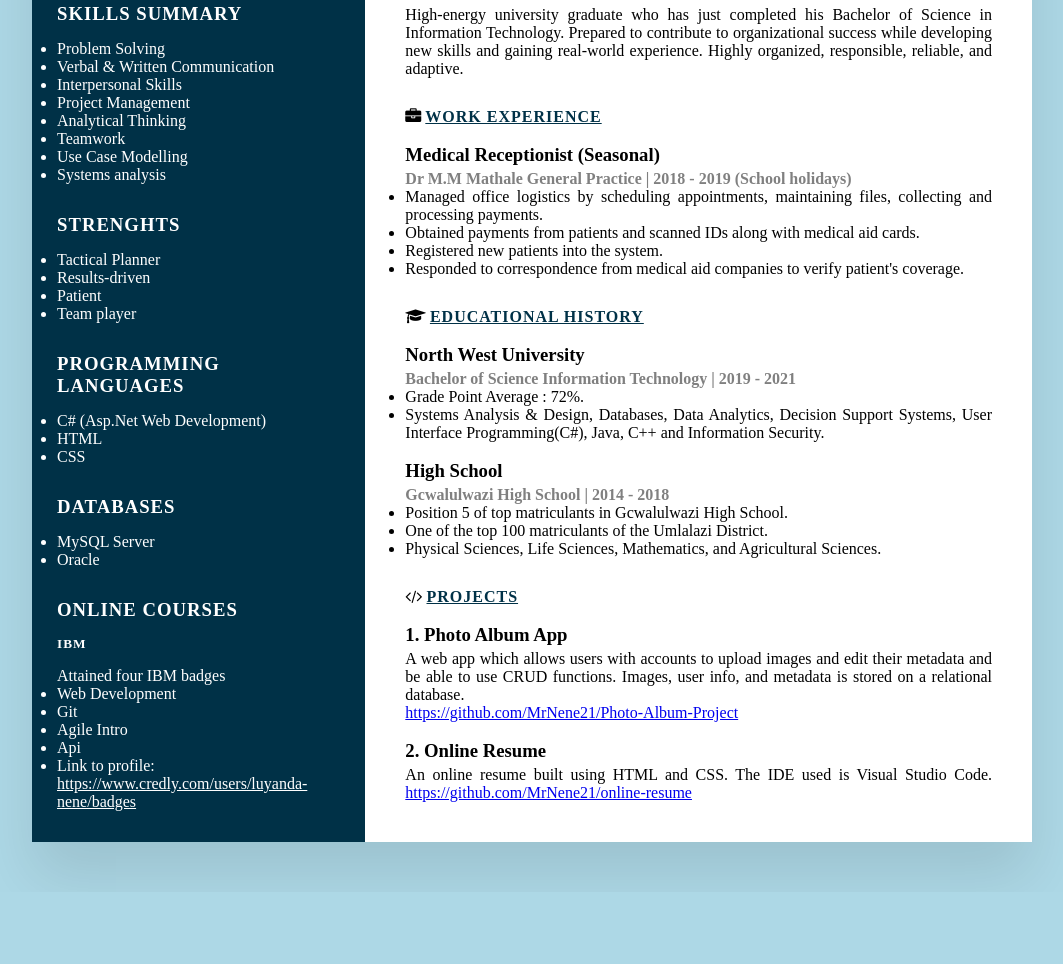
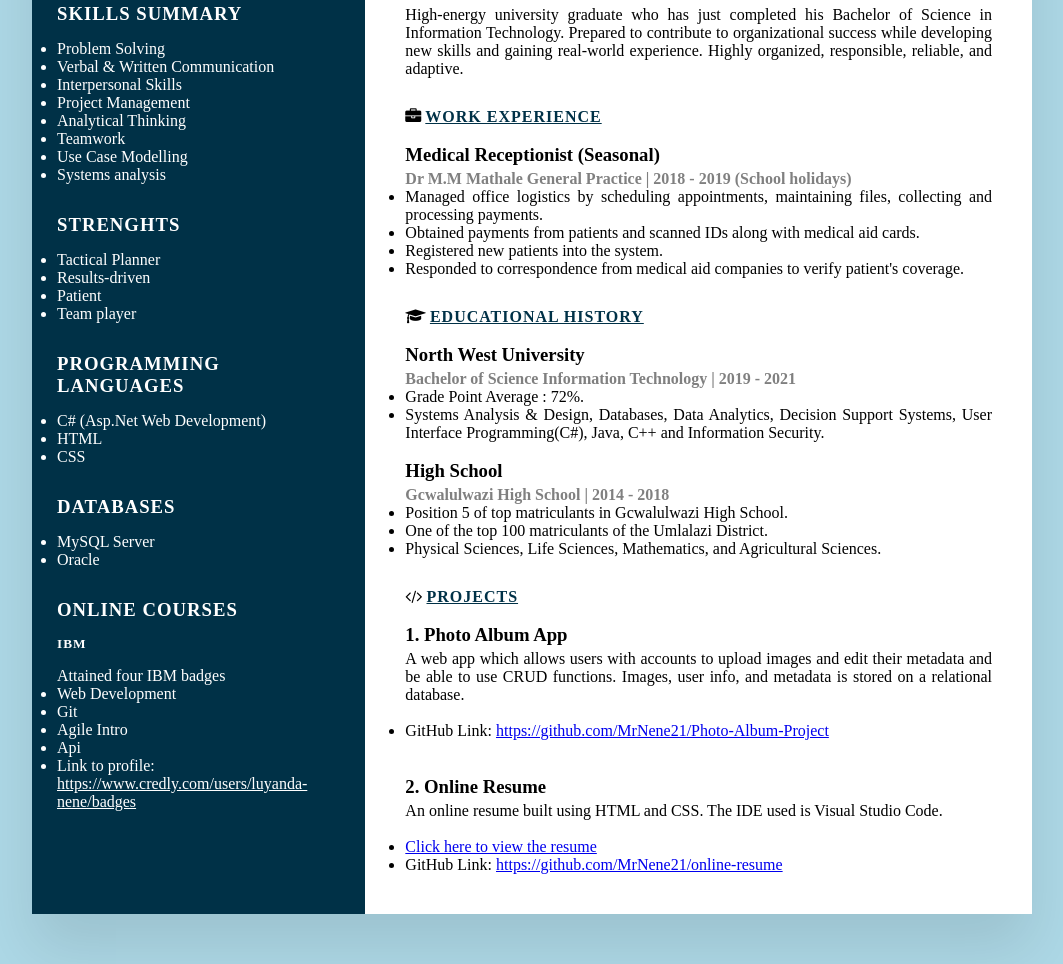
Before and after one commit to MrNene21/online-resume, a plain HTML site: page index.html in a window 1280 px wide. Shown: the part 227-1191 px from the top of the page, without its empty margins (108-1171 px from the left). Before the commit the page ends 1119 px from the top, so only its background shows below. Drawn offline with Linux system fonts and the light colour scheme.

Commit message:
added resume website link

```diff
--- a/index.html
+++ b/index.html
@@ -232,13 +232,30 @@
                 </span>
 
                 <br>
+                <br>
+                <ul>
+                    <li>
+                        <span class="text">GitHub Link: </span>
                 <a href="https://github.com/MrNene21/Photo-Album-Project">https://github.com/MrNene21/Photo-Album-Project</a>
+                    </li>
+                </ul>
 
                 <br>
                 <br>
                 <h3 class="projName">2. Online Resume</h3>
                 <span class="text">An online resume built using HTML and CSS. The IDE used is Visual Studio Code.</span>
-                <a href="https://github.com/MrNene21/online-resume">https://github.com/MrNene21/online-resume</a>
+                <br>
+                <br>
+                <ul>
+                    <li>
+                        <a href="https://luyandagift.000webhostapp.com/">Click here to view the resume</a>
+                        <br>
+                    </li>
+                    <li>
+                        <span class="text">GitHub Link: </span>
+                        <a href="https://github.com/MrNene21/online-resume">https://github.com/MrNene21/online-resume</a>
+                    </li>
+                </ul>
             </div>
 
         </div>
```
